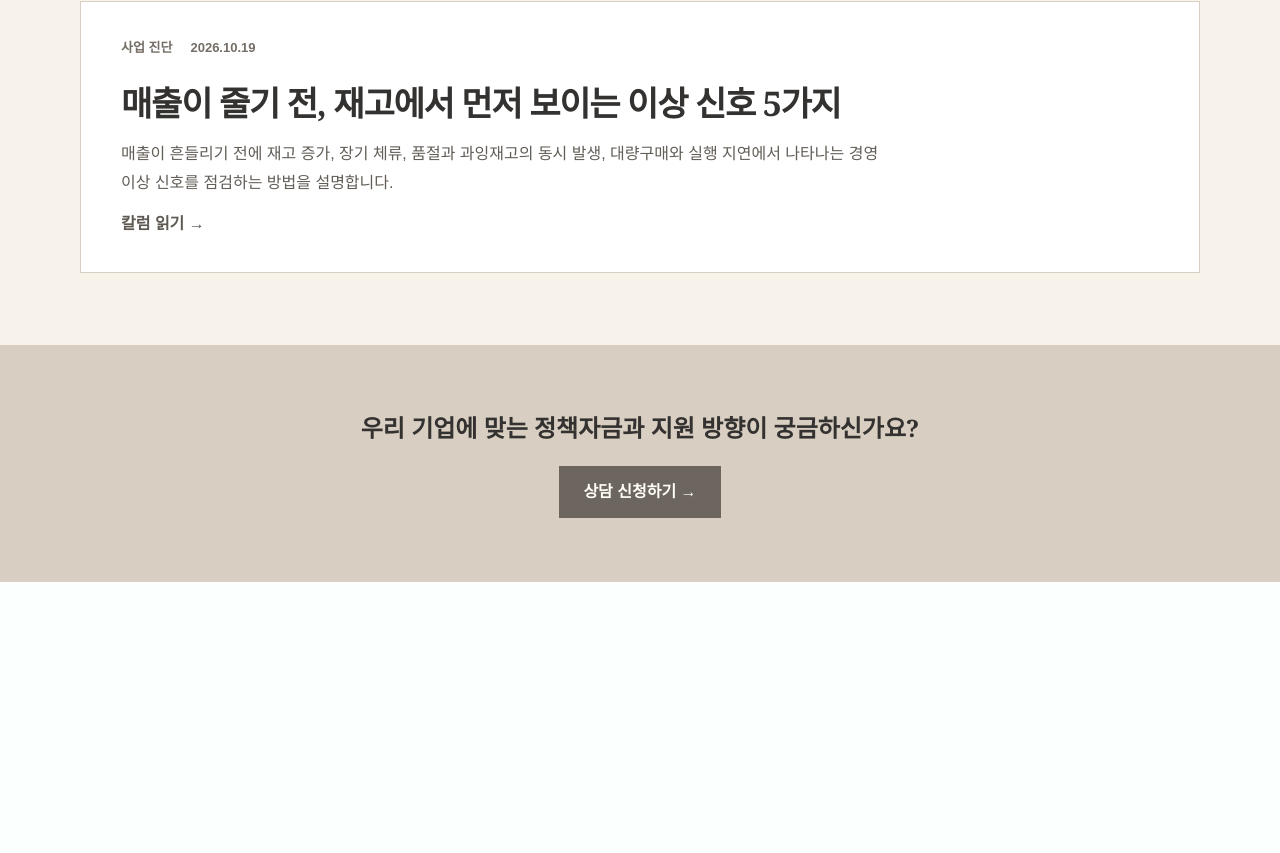
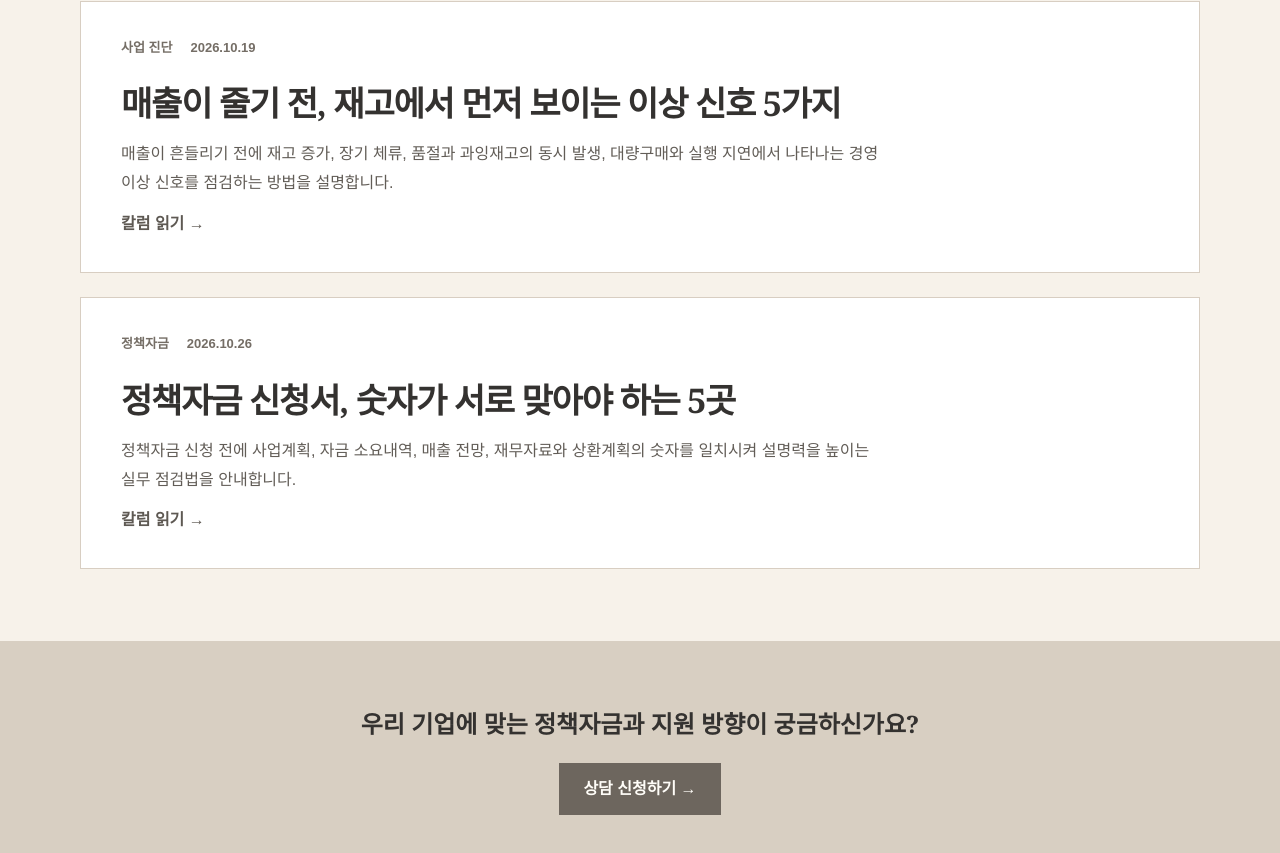
Before and after one commit to 01030243529g/kwon-oh-jin-site, a Next.js app: page /insights in a window 1280 px wide. Shown: the part 3775-4628 px from the top of the page. Before the commit the page ends 4357 px from the top, so only its background shows below. Built offline with nearby package versions, Linux system fonts and the light colour scheme.

Commit message:
Add October 26 policy funding insight

```diff
--- a/app/insights/content.ts
+++ b/app/insights/content.ts
@@ -620,6 +620,70 @@ export const insights = [
     ],
   },
 
+
+  {
+    slug: "policy-funding-number-consistency-five-checks",
+    category: "정책자금",
+    title: "정책자금 신청서, 숫자가 서로 맞아야 하는 5곳",
+    description:
+      "정책자금 신청 전에 사업계획, 자금 소요내역, 매출 전망, 재무자료와 상환계획의 숫자를 일치시켜 설명력을 높이는 실무 점검법을 안내합니다.",
+    publishedAt: "2026-10-26",
+    readTime: "6분",
+    lead:
+      "정책자금 신청서에서 좋은 문장보다 먼저 확인할 것은 숫자의 일관성입니다. 신청금액은 자금 사용계획과 맞아야 하고, 매출 전망은 과거 실적과 계약 근거로 설명되어야 하며, 상환계획은 예상 현금흐름과 연결되어야 합니다. 중소벤처기업진흥공단의 온라인 신청 안내도 사업내용·자금 소요내역과 기대효과를 구체적으로 작성하도록 안내합니다. 대표가 제출 전에 숫자의 연결 관계를 점검하면 과장된 전망이나 단순 입력 실수를 줄이고, 자금이 왜 필요한지 더 명확하게 설명할 수 있습니다.",
+    sections: [
+      {
+        heading: "1. 신청금액과 자금 소요내역의 합계를 맞춥니다",
+        paragraphs: [
+          "신청금액을 먼저 정한 뒤 항목을 억지로 채우지 말고, 설비·원재료·인건비 등 실제 필요한 지출을 항목별로 계산해 합계를 확인합니다. 견적서나 계약서가 있는 금액과 아직 예상인 금액을 구분하고, 부가세 포함 여부와 작성 단위를 통일해야 합니다. 공고가 허용하는 자금 용도와 실제 사용계획이 일치하는지도 함께 확인합니다.",
+        ],
+      },
+      {
+        heading: "2. 매출 전망을 과거 실적과 거래 근거에 연결합니다",
+        paragraphs: [
+          "예상 매출은 희망 목표가 아니라 설명 가능한 계산이어야 합니다. 최근 매출, 현재 수주·계약, 거래처별 예상 물량과 판매단가를 근거로 산식을 남깁니다. 급격한 성장을 예상한다면 신규 거래처, 생산능력, 납기와 인력계획이 그 증가분을 감당할 수 있는지 함께 검토합니다.",
+        ],
+      },
+      {
+        heading: "3. 재무자료와 신청서의 기준일을 통일합니다",
+        paragraphs: [
+          "매출액, 부채, 상시근로자 수와 세금 관련 수치는 어떤 기준일과 기간의 자료인지 표시합니다. 결산 재무제표, 부가가치세 신고자료, 원천세 자료와 신청서 숫자가 서로 다른 시점을 기준으로 하면 이유를 설명하기 어렵습니다. 최신 자료를 사용하되 확정치와 잠정치를 구분하고, 변경된 숫자는 관련 표 전체에 같은 기준으로 반영합니다.",
+        ],
+      },
+      {
+        heading: "4. 자금 투입 효과를 측정 가능한 변화로 적습니다",
+        paragraphs: [
+          "‘경쟁력이 높아진다’는 표현만으로는 자금의 효과를 확인하기 어렵습니다. 설비 도입 후 생산시간, 월 처리량, 불량률, 원가율이나 납기처럼 현재 값과 예상 변화를 비교할 수 있는 항목을 정합니다. 다만 근거가 없는 매출·고용 증가를 확정적으로 단정하지 말고, 전제조건과 계산 근거를 함께 적습니다.",
+        ],
+      },
+      {
+        heading: "5. 상환계획을 예상 현금흐름과 대조합니다",
+        paragraphs: [
+          "지원 결정과 실제 대출 실행은 별개의 절차이며, 자금을 받는 것보다 상환 가능한 구조를 확인하는 일이 먼저입니다. 월별 예상 입금과 필수지출, 기존 원리금과 신규 상환부담을 함께 놓고 부족한 달이 생기는지 살펴봅니다. 매출이 계획보다 늦어지는 경우도 가정해 대응방안을 준비해야 합니다.",
+        ],
+      },
+    ],
+    takeaway:
+      "정책자금 신청서의 설득력은 큰 숫자가 아니라 서로 연결되는 숫자에서 나옵니다. 신청금액·자금용도·매출전망·재무자료·상환계획을 한 장의 점검표에 놓고, 각 숫자의 기준일과 근거자료를 적어보십시오. 세부 지원대상, 자금용도, 접수일정과 제출서류는 사업별로 다르고 변경공고가 나올 수 있으므로 신청 당일 최신 공고와 온라인 안내를 다시 확인해야 합니다.",
+    sources: [
+      {
+        label: "기업마당 — 2026년 중소기업 정책자금 융자계획 변경 공고",
+        url: "https://www.bizinfo.go.kr/sii/siia/selectSIIA200Detail.do?pblancId=PBLN_000000000124795",
+        checkedAt: "2026-10-26",
+      },
+      {
+        label: "중소벤처기업진흥공단 — 정책자금 융자절차",
+        url: "https://kosmes.or.kr/nsh/SH/SBI/SHSBI003M0.do",
+        checkedAt: "2026-10-26",
+      },
+      {
+        label: "중소벤처기업진흥공단 — 정책자금 온라인 신청 매뉴얼",
+        url: "https://www.kosmes.or.kr/intro/download/kosmes_guide_manual_v2.pdf",
+        checkedAt: "2026-10-26",
+      },
+    ],
+  },
+
 ] as const;
 
 export type Insight = (typeof insights)[number];
```
